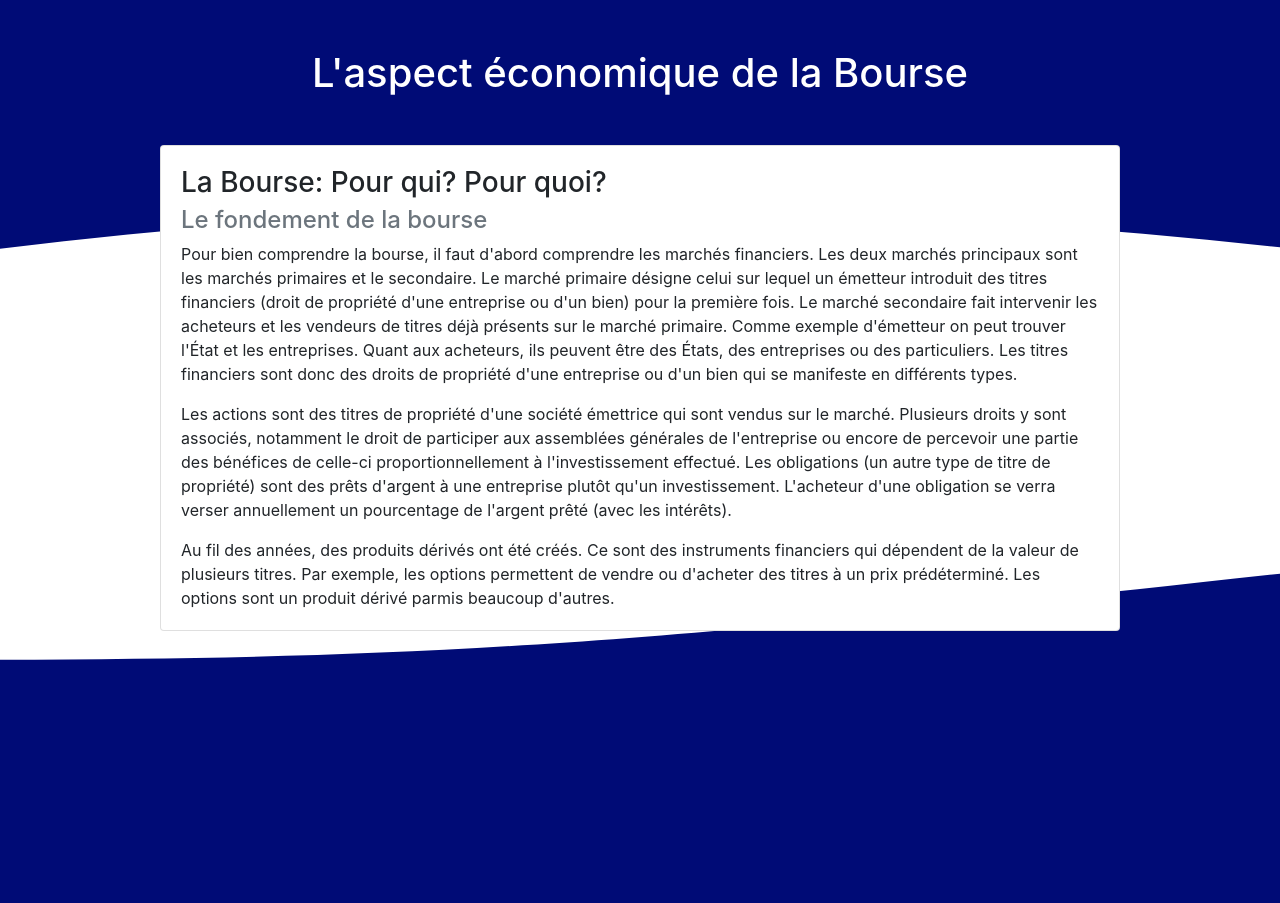
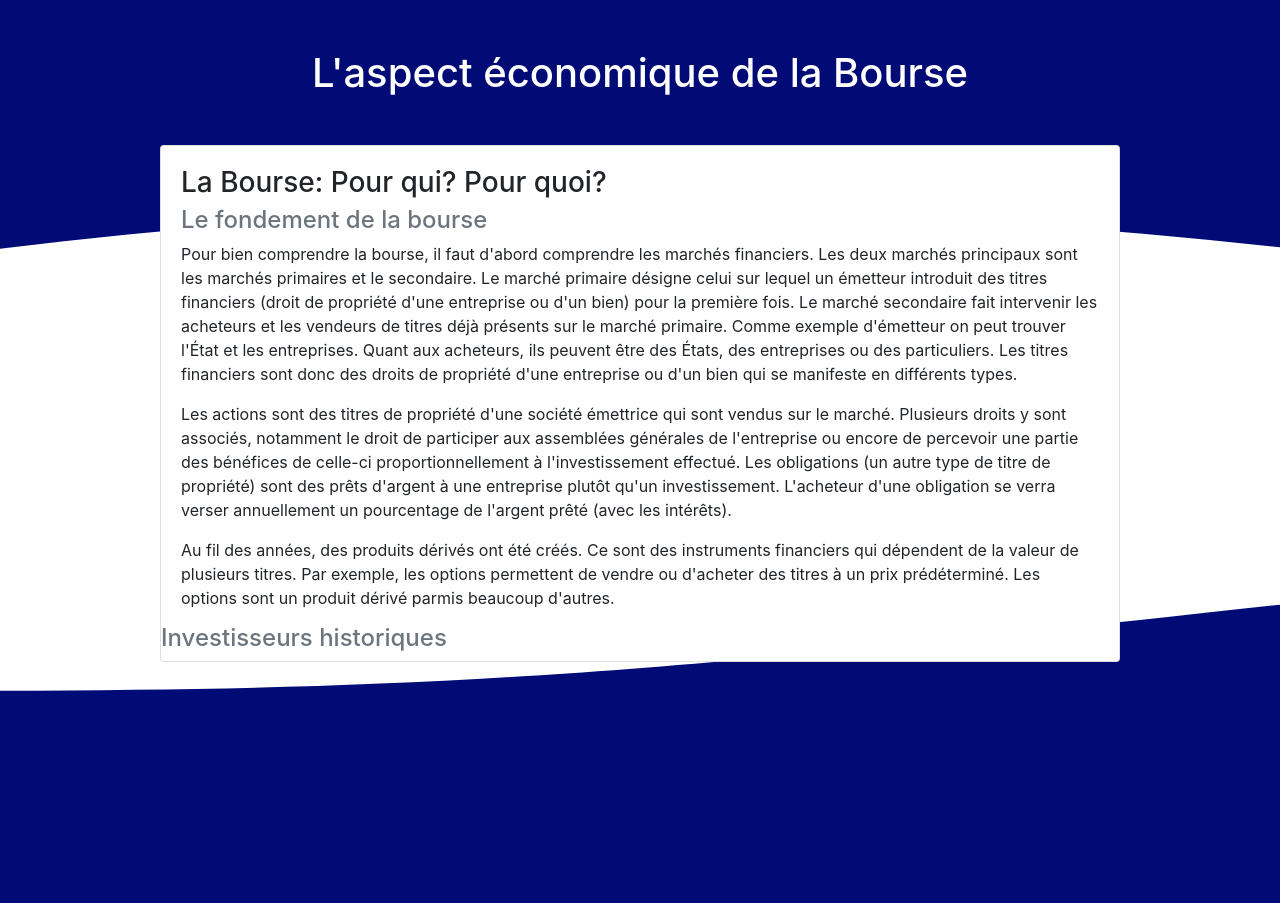
Before and after one commit to Projet-Tuteure/Projet-Tuteure-S1, a PHP site: page /pages/economie.php in a window 1280 px wide. Shown: the part 57-960 px from the top of the page. Before the commit the page ends 717 px from the top, so only its background shows below. Run offline with PHP 8.4, Linux system fonts and the light colour scheme.

Commit message:
Update economie.php

```diff
--- a/pages/economie.php
+++ b/pages/economie.php
@@ -9,5 +9,6 @@
                 <p class="card-text">Les actions sont des titres de propriété d'une société émettrice qui sont vendus sur le marché. Plusieurs droits y sont associés, notamment le droit de participer aux assemblées générales de l'entreprise ou encore de percevoir une partie des bénéfices de celle-ci proportionnellement à l'investissement effectué. Les obligations (un autre type de titre de propriété) sont des prêts d'argent à une entreprise plutôt qu'un investissement. L'acheteur d'une obligation se verra verser annuellement un pourcentage de l'argent prêté (avec les intérêts).</p>
                 <p class="card-text">Au fil des années, des produits dérivés ont été créés. Ce sont des instruments financiers qui dépendent de la valeur de plusieurs titres. Par exemple, les options permettent de vendre ou d'acheter des titres à un prix prédéterminé. Les options sont un produit dérivé parmis beaucoup d'autres. </p>
             </div>
+                <h4 class="card-subtitle mb-2 text-muted">Investisseurs historiques</h4>
         </div>
 <?php include "footer.php"; ?>
```
